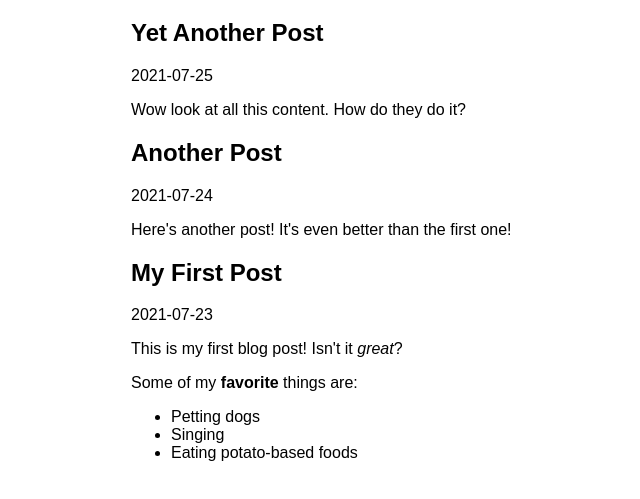
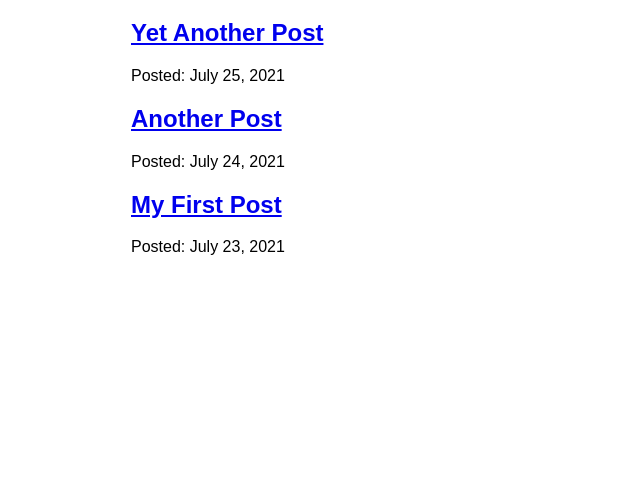
Before and after one commit to siino-xyz/gatsby-tutorial-2, a Gatsby site: page /blog in a window 1280 px wide. Shown: the part 157-656 px from the top of the page, without its empty margins (259-899 px from the left). Built offline with nearby package versions, Linux system fonts and the light colour scheme; Gatsby itself is replaced by a stand-in of ours.

Commit message:
Finished Gatsby Tutorial Part 6

```diff
--- a/src/pages/blog.js
+++ b/src/pages/blog/index.js
@@ -1,35 +1,32 @@
 import * as React from "react";
-import { graphql } from "gatsby";
-import { MDXRenderer } from "gatsby-plugin-mdx";
-import Layout from "../components/layout";
-
+import { Link, graphql } from "gatsby";
+import Layout from "../../components/layout";
 const BlogPage = ({ data }) => {
   return (
     <Layout pageTitle="My Blog Posts">
       {data.allMdx.nodes.map((node) => (
         <article key={node.id}>
-          <h2>{node.frontmatter.title}</h2>
-          <p>{node.frontmatter.date}</p>
-          <MDXRenderer>{node.body}</MDXRenderer>
+          <h2>
+            <Link to={`/blog/${node.slug}`}>{node.frontmatter.title}</Link>
+          </h2>
+          <p>Posted: {node.frontmatter.date}</p>
         </article>
       ))}
     </Layout>
   );
 };
-
 export const query = graphql`
   query {
     allMdx(sort: { fields: frontmatter___date, order: DESC }) {
       nodes {
         frontmatter {
-          date
+          date(formatString: "MMMM D, YYYY")
           title
         }
         id
-        body
+        slug
       }
     }
   }
 `;
-
 export default BlogPage;
```
Also changed, not shown: src/pages/blog/{mdx.slug}.js (added, +27 -0 lines).
